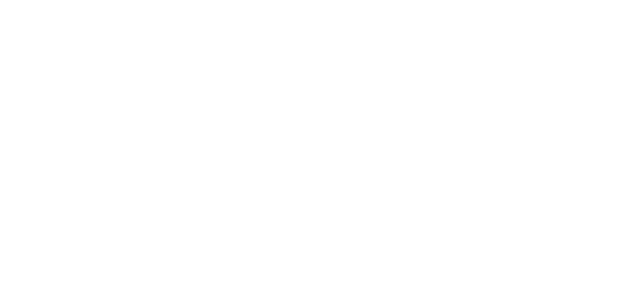
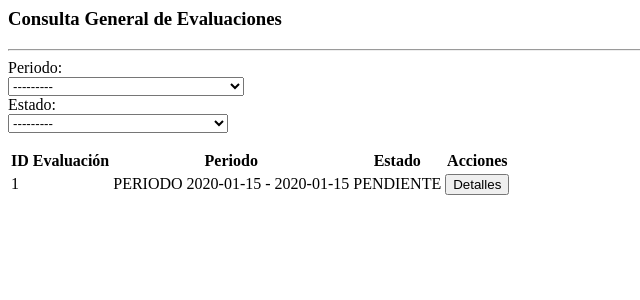
Before and after one commit to desarrollo-indesca/evaluacion-desempeno, a Django app: page /evaluacion/consulta/1/ in a window 1280 px wide. Before the commit the part shown is empty. Shown: the top 300 px of the page, without its empty margins (0-640 px from the left). Run offline with Django 4.2, Linux system fonts and the light colour scheme; a user stored in the database is signed in; tables that the repository leaves empty hold one stand-in row (values such as "Sample post"); some libraries are stand-ins or nearby versions.

Commit message:
avanzar consulta

```diff
--- a/evaluacion/models.py
+++ b/evaluacion/models.py
@@ -102,6 +102,9 @@
     comentario_supervisor = models.TextField(null=True, blank=True)
     comentario_gghh = models.TextField(null=True, blank=True)
 
+    def estado_largo(self):
+        return list(filter(lambda x: x[0] == self.estado, ESTADOS))[0][1]
+
     def total(self):
         return self.resultados.aggregate(models.Sum('resultado_empleado')).get('resultado_empleado__sum')
 
--- a/evaluacion/templates/evaluacion/partials/lista_evaluaciones.html
+++ b/evaluacion/templates/evaluacion/partials/lista_evaluaciones.html
@@ -1,3 +1,43 @@
-<!--
-TODO
--->
+{%  load widget_tweaks %}
+
+<h3 class="text-center text-2xl">Consulta General de Evaluaciones</h3>
+<hr>
+
+<form hx-get="{% url 'consultar_evaluaciones' pk=request.user.pk %}" hx-select="#evaluaciones" hx-target="#evaluaciones" hx-swap="outerHTML" hx- hx-trigger="change" id="filter-form" class="flex justify-evenly w-full">
+    <div>
+        {{filter.form.periodo.label_tag}} <br>
+        {% render_field filter.form.periodo class="select select-bordered w-full" %}
+    </div>
+    <div>
+        {{filter.form.estado.label_tag}} <br>
+        {% render_field filter.form.estado class="select select-bordered w-full" %}
+    </div>
+</form>
+
+<table class="table table-zebra my-4 text-center">
+    <thead class="bg-gray-900 text-white">
+        <tr>
+            <th>ID Evaluación</th>
+            <th>Periodo</th>
+            <th>Estado</th>
+            <th>Acciones</th>
+        </tr>
+    </thead>
+
+    <tbody id="evaluaciones">
+        {% for evaluacion in filter.qs %}
+        <tr>
+            <td>{{evaluacion.id}}</td>
+            <td>{{evaluacion.periodo}}</td>
+            <td>{{evaluacion.estado_largo}}</td>
+            <td>
+                <button class="btn btn-error"> Detalles </button>
+            </td>
+        </tr>
+        {% empty %}
+        <tr>
+            <th colspan="4">No se encontraron evaluaciones.</th>
+        </tr>
+        {% endfor %}
+    </tbody>
+</table>
--- a/evaluacion/views.py
+++ b/evaluacion/views.py
@@ -362,6 +362,12 @@
     template_name = "evaluacion/partials/lista_evaluaciones.html"
     model = Evaluacion
     filter_class = EvaluacionFilter
+    paginate_by = 10
+
+    def get_context_data(self, **kwargs):
+        context = super().get_context_data(**kwargs)
+        context['filter'] = self.filter_class(self.request.GET, queryset=self.get_queryset())
+        return context
 
     def get_queryset(self):
         return super().get_queryset().filter(
```
Also changed, not shown: evaluacion/templates/evaluacion/partials/modal-evaluacion.html (added).
